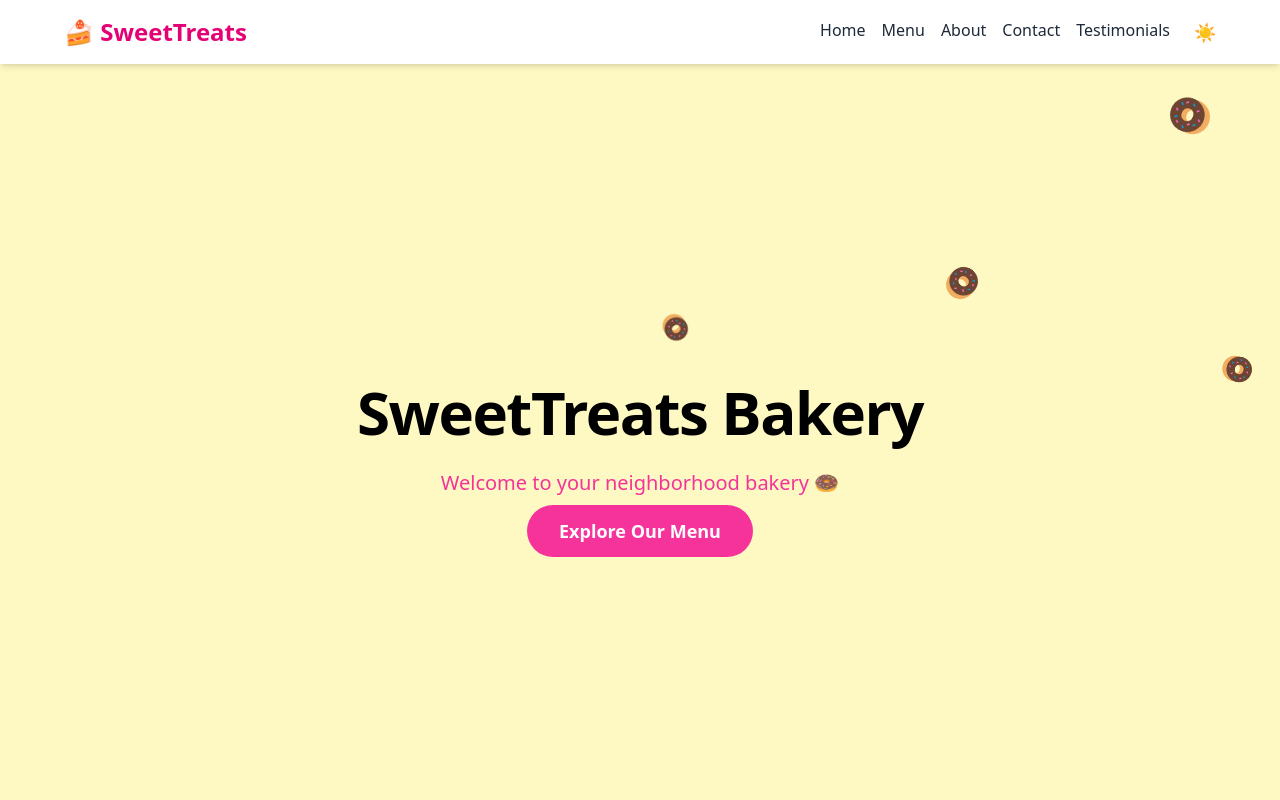
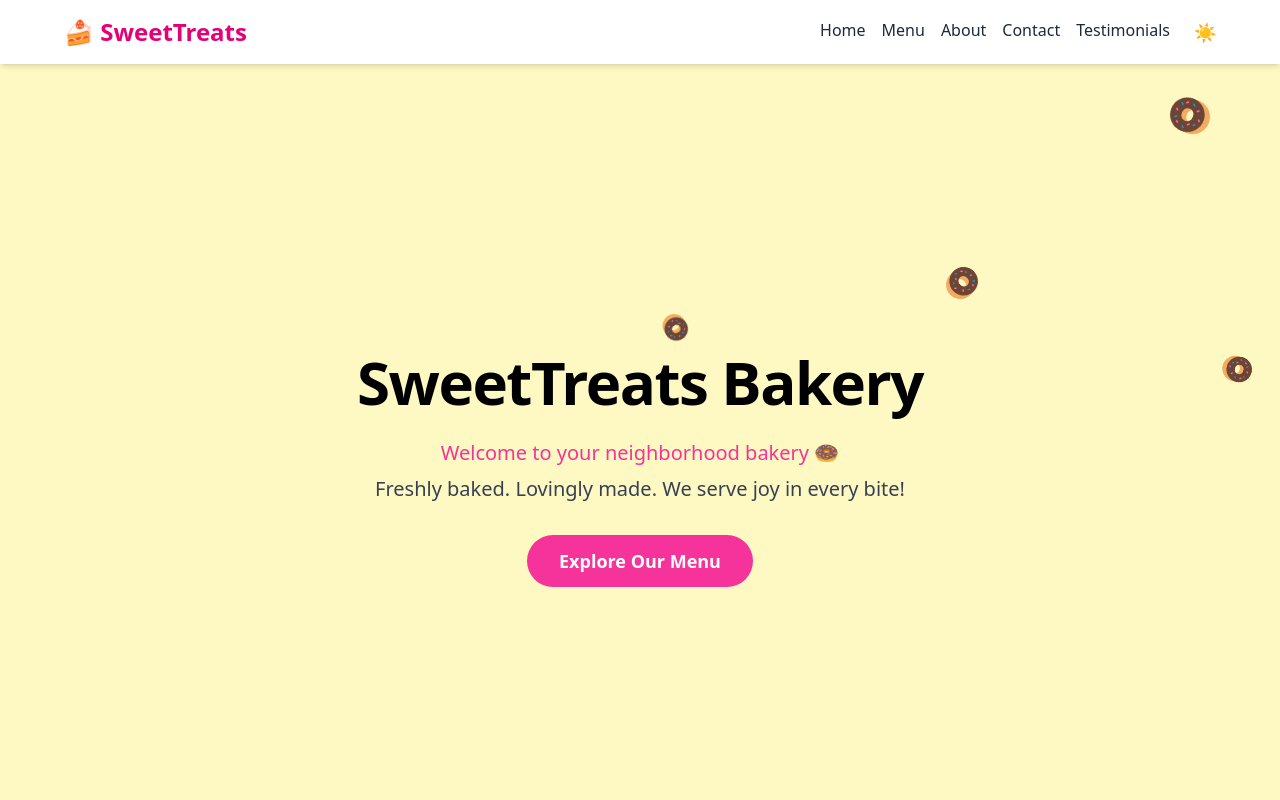
Before and after one commit to AnthonyJohnsonDeveloper/bakery-demo, a React (Vite) app: page / in a window 1280 px wide. Shown: the top 800 px of the page. Built offline with nearby package versions, Linux system fonts and the light colour scheme.

Commit message:
home.jsx change

```diff
--- a/src/components/Home.jsx
+++ b/src/components/Home.jsx
@@ -14,7 +14,11 @@ function Home() {
 
         {/* ✅ Preconnect + Preload Fonts */}
         <link rel="preconnect" href="https://fonts.googleapis.com" />
-        <link rel="preconnect" href="https://fonts.gstatic.com" crossOrigin="" />
+        <link
+          rel="preconnect"
+          href="https://fonts.gstatic.com"
+          crossOrigin=""
+        />
         <link
           rel="stylesheet"
           href="https://fonts.googleapis.com/css2?family=Caveat&display=swap"
@@ -39,6 +43,10 @@ function Home() {
             Welcome to your neighborhood bakery 🍩
           </p>
 
+          <h2 className="text-lg md:text-xl text-gray-700 dark:text-gray-300 mb-8 max-w-xl font-normal">
+            Freshly baked. Lovingly made. We serve joy in every bite!
+          </h2>
+
           <a
             href="#menu"
             className="inline-block px-8 py-3 text-white bg-pink-500 hover:bg-pink-600 dark:bg-yellow-400 dark:text-black dark:hover:bg-yellow-300 rounded-full text-lg font-semibold transition duration-300"
```
